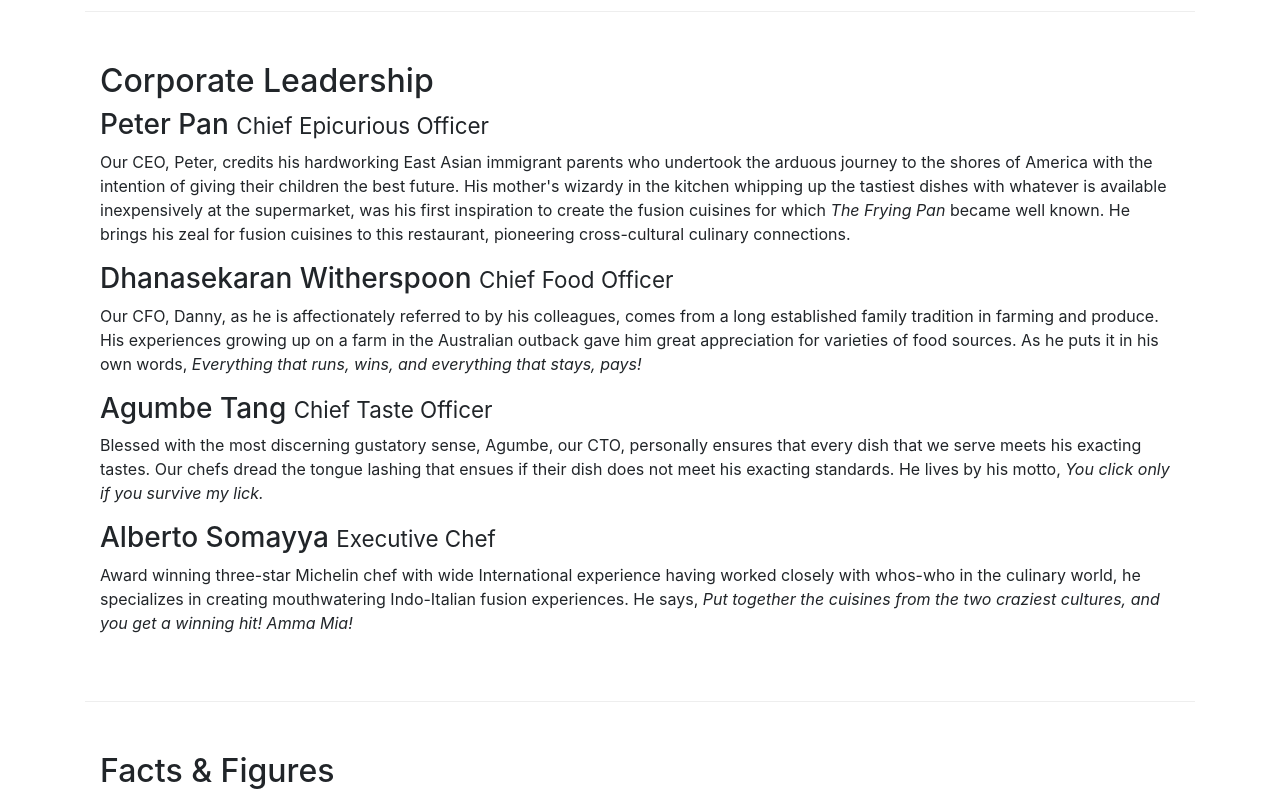
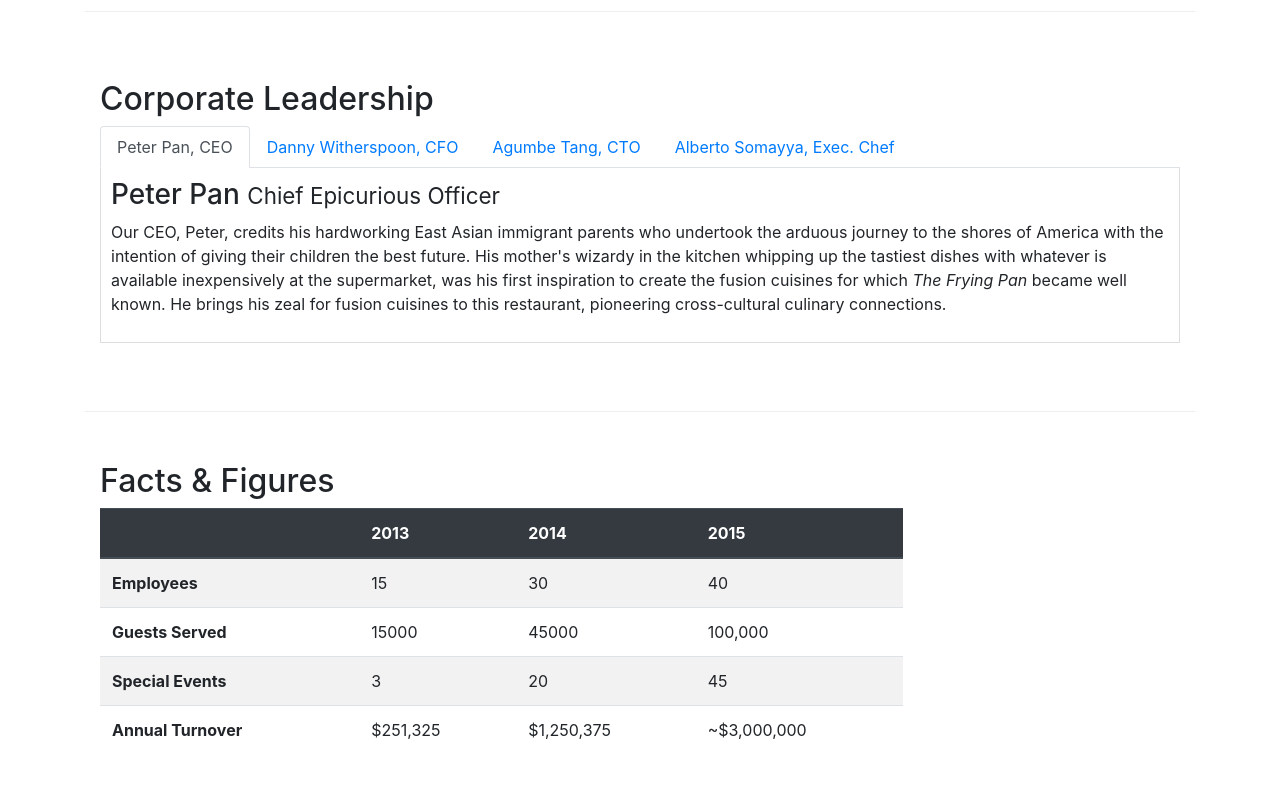
Before and after one commit to ariannalangwang/Bootstrap4-Project, a website: page aboutus.html in a window 1280 px wide. Shown: the part 960-1756 px from the top of the page. Drawn offline with nearby package versions, Linux system fonts and the light colour scheme.

Commit message:
week3 tabs

```diff
--- a/aboutus.html
+++ b/aboutus.html
@@ -110,6 +110,24 @@
         <div class="row row-content align-items-center">
             <div class="col-12">
                 <h2>Corporate Leadership</h2>
+
+                <ul class="nav nav-tabs">
+                  <li class="nav-item">
+                    <a class="nav-link active" href="#peter" role="tab" data-toggle="tab">Peter Pan, CEO</a>
+                  </li>
+                  <li class="nav-item">
+                    <a class="nav-link" href="#danny" role="tab" data-toggle="tab">Danny Witherspoon, CFO</a>
+                  </li>
+                  <li class="nav-item">
+                    <a class="nav-link" href="#agumbe" role="tab" data-toggle="tab">Agumbe Tang, CTO</a>
+                  </li>
+                  <li class="nav-item">
+                    <a class="nav-link" href="#alberto" role="tab" data-toggle="tab">Alberto Somayya, Exec. Chef</a>
+                  </li>
+                </ul>
+
+                <div class="tab-content">
+                  <div role="tabpanel" class="tab-pane fade show active" id="peter">
                     <h3>Peter Pan <small>Chief Epicurious Officer</small></h3>
                     <p class="d-none d-sm-block">Our CEO, Peter, credits his hardworking East Asian immigrant parents who
                       undertook the arduous
@@ -117,27 +135,36 @@
                       mother's wizardy in the kitchen whipping up the tastiest dishes with whatever is available
                       inexpensively at the supermarket, was his first inspiration to create the fusion cuisines for which
                       <em>The Frying Pan</em> became well known. He brings his zeal for fusion cuisines to this
-                    restaurant, pioneering cross-cultural culinary connections.
-                </p>
+                      restaurant, pioneering cross-cultural culinary connections.</p>
+                  </div>
+
+                  <div role="tabpanel" class="tab-pane fade" id="danny">
                     <h3>Dhanasekaran Witherspoon <small>Chief Food Officer</small></h3>
                     <p class="d-none d-sm-block">Our CFO, Danny, as he is affectionately referred to by his colleagues,
                       comes from a long established
                       family tradition in farming and produce. His experiences growing up on a farm in the Australian
                       outback gave him great appreciation for varieties of food sources. As he puts it in his own words,
-                    <em>Everything that runs, wins, and everything that stays, pays!</em>
-                </p>
+                      <em>Everything that runs, wins, and everything that stays, pays!</em></p>
+                  </div>
+
+                  <div role="tabpanel" class="tab-pane fade" id="agumbe">
                     <h3>Agumbe Tang <small>Chief Taste Officer</small></h3>
                     <p class="d-none d-sm-block">Blessed with the most discerning gustatory sense, Agumbe, our CTO,
                       personally ensures that every dish
                       that we serve meets his exacting tastes. Our chefs dread the tongue lashing that ensues if their
-                    dish does not meet his exacting standards. He lives by his motto, <em>You click only if you survive
-                        my lick.</em></p>
+                      dish does not meet his exacting standards. He lives by his motto, <em>You click only if you
+                      survive my lick.</em></p>
+                  </div>
+
+                  <div role="tabpanel" class="tab-pane fade" id="alberto">
                     <h3>Alberto Somayya <small>Executive Chef</small></h3>
                     <p class="d-none d-sm-block">Award winning three-star Michelin chef with wide International experience
                       having worked closely with
                       whos-who in the culinary world, he specializes in creating mouthwatering Indo-Italian fusion
                       experiences. He says, <em>Put together the cuisines from the two craziest cultures, and you get a
                       winning hit! Amma Mia!</em></p>
+                  </div>
+                </div>
             </div>
         </div>
 
--- a/css/styles.css
+++ b/css/styles.css
@@ -37,3 +37,10 @@ body{
 .navbar-dark {
    background-color: #512DA8;
 }
+
+.tab-content {
+  border-left: 1px solid #ddd;
+  border-right: 1px solid #ddd;
+  border-bottom: 1px solid #ddd;
+  padding: 10px;
+}
```
Also changed, not shown: index.html (+2 -5 lines). Lines whose indentation alone changed are shown as unchanged.
